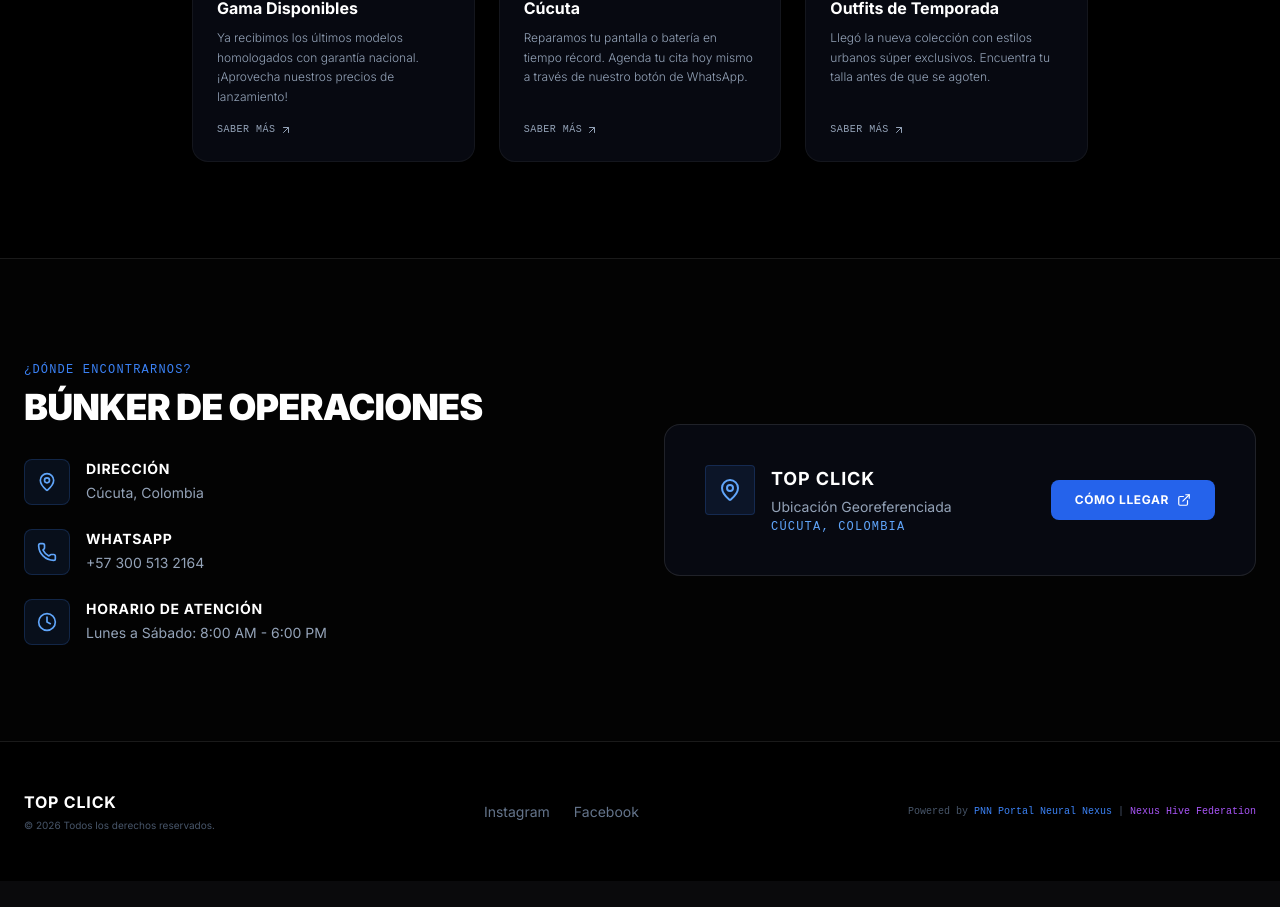
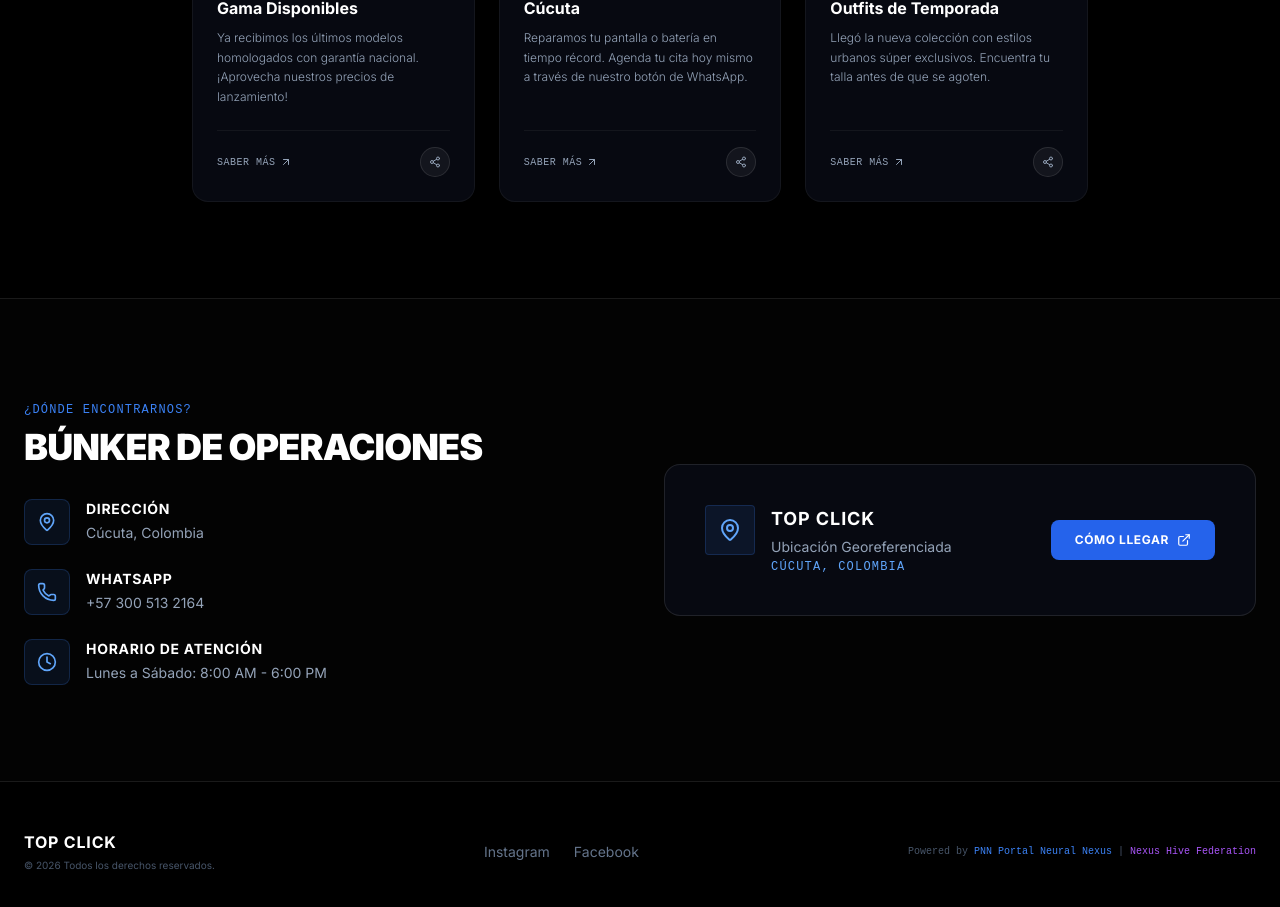
Before and after one commit to Neural-Hive-Federation/node_top_click, a React (Vite) app: page / in a window 1280 px wide. Shown: the part 1740-2647 px from the top of the page. Before the commit the page ends 2621 px from the top, so only its background shows below. Built offline with nearby package versions, Linux system fonts and the light colour scheme.

Commit message:
UI: Add share button functionality to Neural Feed in Top Click

```diff
--- a/src/components/NeuralFeed.tsx
+++ b/src/components/NeuralFeed.tsx
@@ -1,5 +1,5 @@
-import React from 'react';
-import { Sparkles, Calendar, ArrowUpRight } from 'lucide-react';
+import React, { useState } from 'react';
+import { Sparkles, Calendar, ArrowUpRight, Share2, Check } from 'lucide-react';
 
 interface FeedItem {
   id: number;
@@ -10,6 +10,8 @@
 }
 
 export const NeuralFeed: React.FC<{ nodeId?: string }> = () => {
+  const [copiedId, setCopiedId] = useState<number | null>(null);
+
   const feedItems: FeedItem[] = [
     {
       id: 1,
@@ -33,6 +35,30 @@
       date: "Hace 3 días"
     }
   ];
+
+  const handleShare = async (item: FeedItem) => {
+    const shareData = {
+      title: item.title,
+      text: `${item.excerpt} - Leído en Top Click.`,
+      url: window.location.href
+    };
+
+    if (navigator.share) {
+      try {
+        await navigator.share(shareData);
+      } catch (err) {
+        console.log("Error al compartir:", err);
+      }
+    } else {
+      try {
+        await navigator.clipboard.writeText(`${item.title}\n\n${item.excerpt}\n\nLeer más aquí: ${window.location.href}`);
+        setCopiedId(item.id);
+        setTimeout(() => setCopiedId(null), 2000);
+      } catch (err) {
+        console.error("No se pudo copiar el texto:", err);
+      }
+    }
+  };
 
   return (
     <div className="space-y-6">
@@ -59,14 +85,27 @@
                 {item.excerpt}
               </p>
             </div>
+            <div className="flex items-center justify-between border-t border-white/5 pt-4 mt-2">
               <a
-              href="https://wa.me/573005132164?text=Hola! Me interesa saber más sobre la noticia: de la web."
+                href={`https://wa.me/573005132164?text=Hola! Me interesa saber más sobre la noticia: "${item.title}"`}
                 target="_blank"
                 rel="noopener noreferrer"
                 className="inline-flex items-center gap-1 text-[10px] font-mono uppercase tracking-wider text-slate-400 hover:text-white transition-colors"
               >
                 Saber más <ArrowUpRight size={12} />
               </a>
+              <button
+                onClick={() => handleShare(item)}
+                className="p-2 rounded-full bg-white/5 hover:bg-white/10 text-slate-400 hover:text-white border border-white/10 hover:border-white/20 transition-all flex items-center justify-center"
+                title="Compartir noticia"
+              >
+                {copiedId === item.id ? (
+                  <Check size={12} className="text-green-400" />
+                ) : (
+                  <Share2 size={12} />
+                )}
+              </button>
+            </div>
           </div>
         ))}
       </div>
```
Lines whose indentation alone changed are shown as unchanged.
